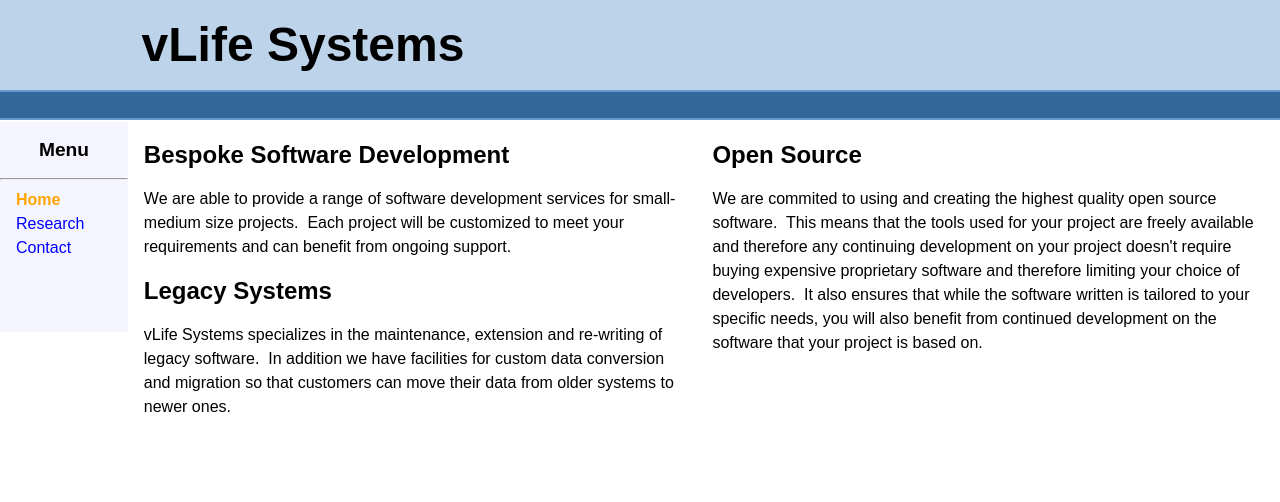
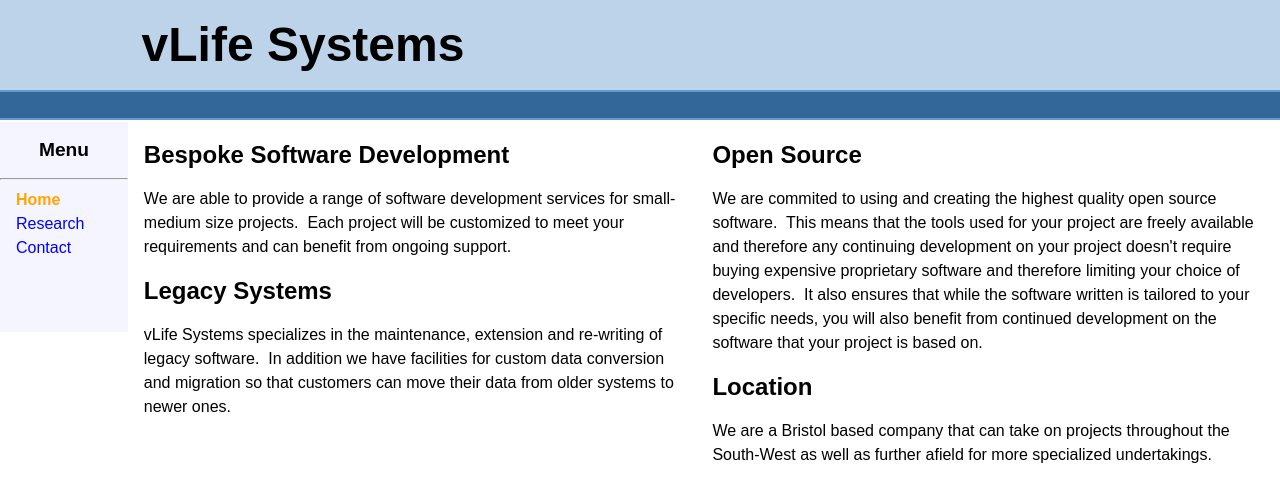
Before and after one commit to vlifesystems/vlifesystems.github.io, a Jekyll site: the page built from index.html, in a window 1280 px wide. Shown: the top 502 px of the page. Built offline with Jekyll 4.4.1, drawn with Linux system fonts in a browser that asks for light colours; Markdown is read by kramdown in place of the engine named in the settings.

Commit message:
Add Location section

```diff
--- a/index.html
+++ b/index.html
@@ -28,6 +28,10 @@
 			software and therefore limiting your choice of developers.&nbsp; It also ensures that
 			while the software written is tailored to your specific needs, you will also benefit
 			from continued development on the software that your project is based on.</p>
+
+			<h2>Location</h2>
+			<p>We are a Bristol based company that can take on projects throughout the South-West as
+			well as further afield for more specialized undertakings.</p>
 		</td>
 
 	</tr>
```
